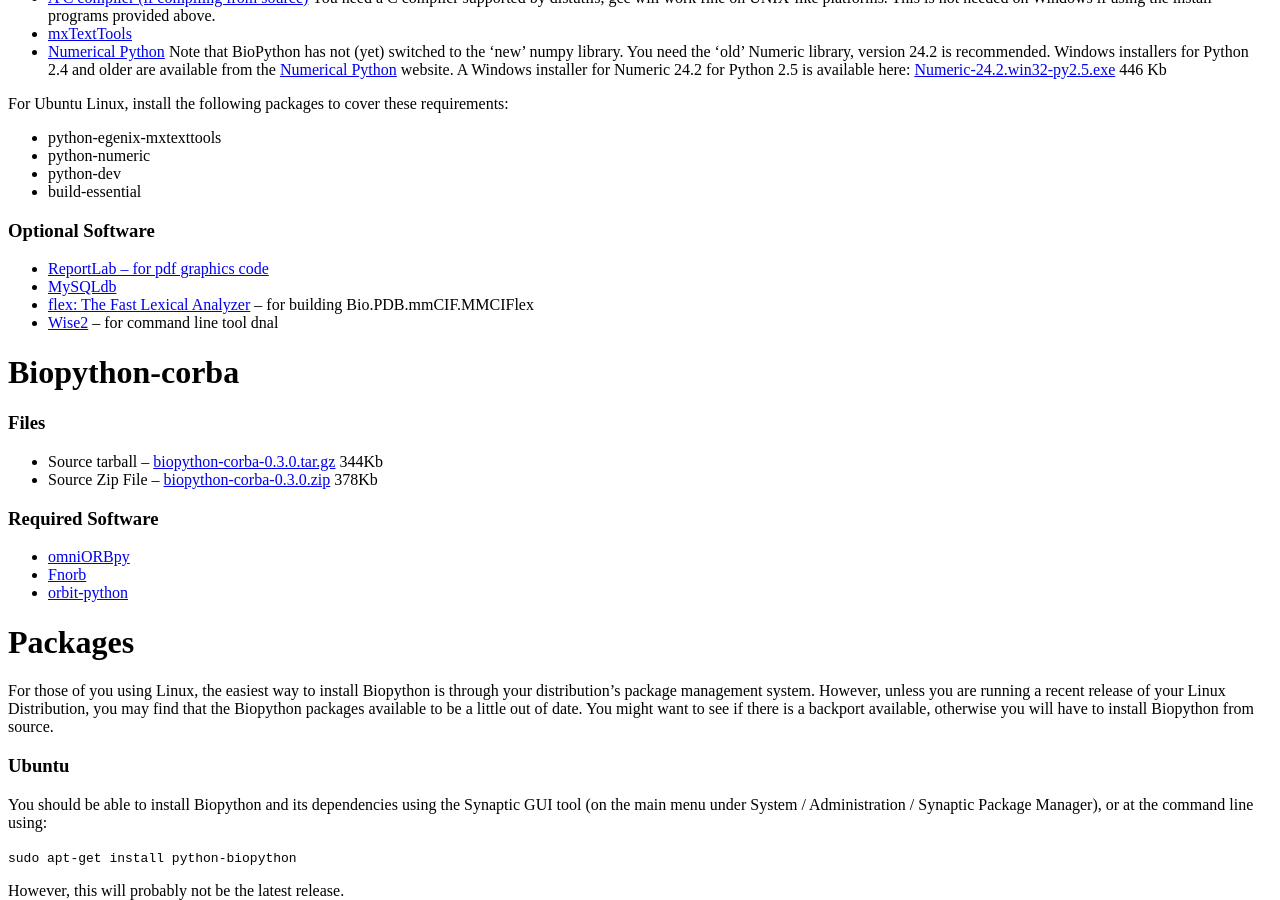
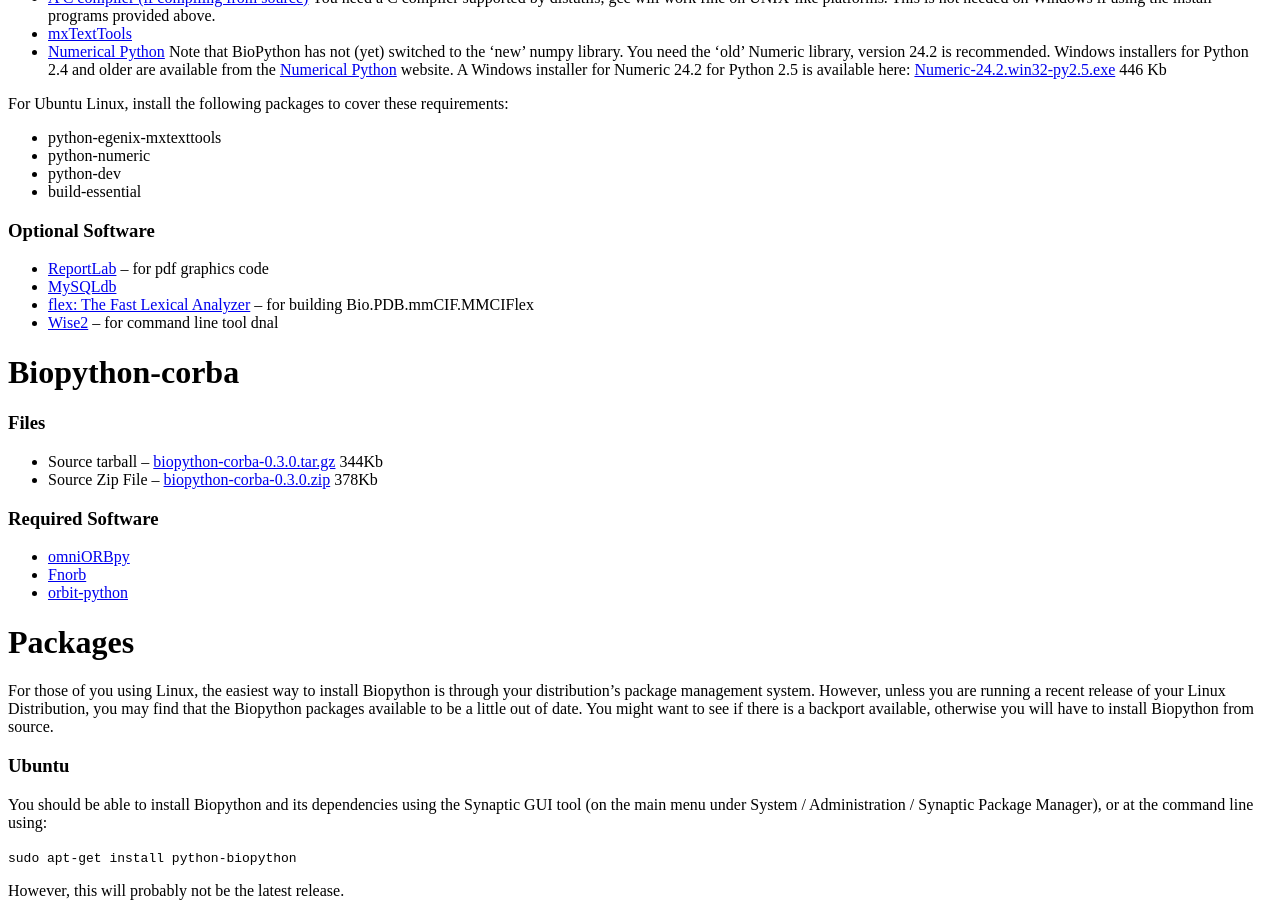
Before and after one commit to biopython/biopython.github.io, a Jekyll site: the page built from wiki/Download.md, in a window 1280 px wide and 900 px high, scrolled down 453 px. Built offline with Jekyll 4.4.1, drawn with Linux system fonts in a browser that asks for light colours.

Commit message:
Consistent formatting

```diff
--- a/wiki/Download.md
+++ b/wiki/Download.md
@@ -60,8 +60,8 @@ requirements:
 
 ### Optional Software
 
--   [ReportLab -- for pdf graphics
-    code](http://www.reportlab.org/downloads.html)
+-   [ReportLab](http://www.reportlab.org/downloads.html) -- for pdf
+    graphics code
 -   [MySQLdb](http://sourceforge.net/projects/mysql-python)
 -   [flex: The Fast Lexical Analyzer](http://flex.sourceforge.net/) --
     for building Bio.PDB.mmCIF.MMCIFlex
```
Also changed, not shown: 1 other file.
